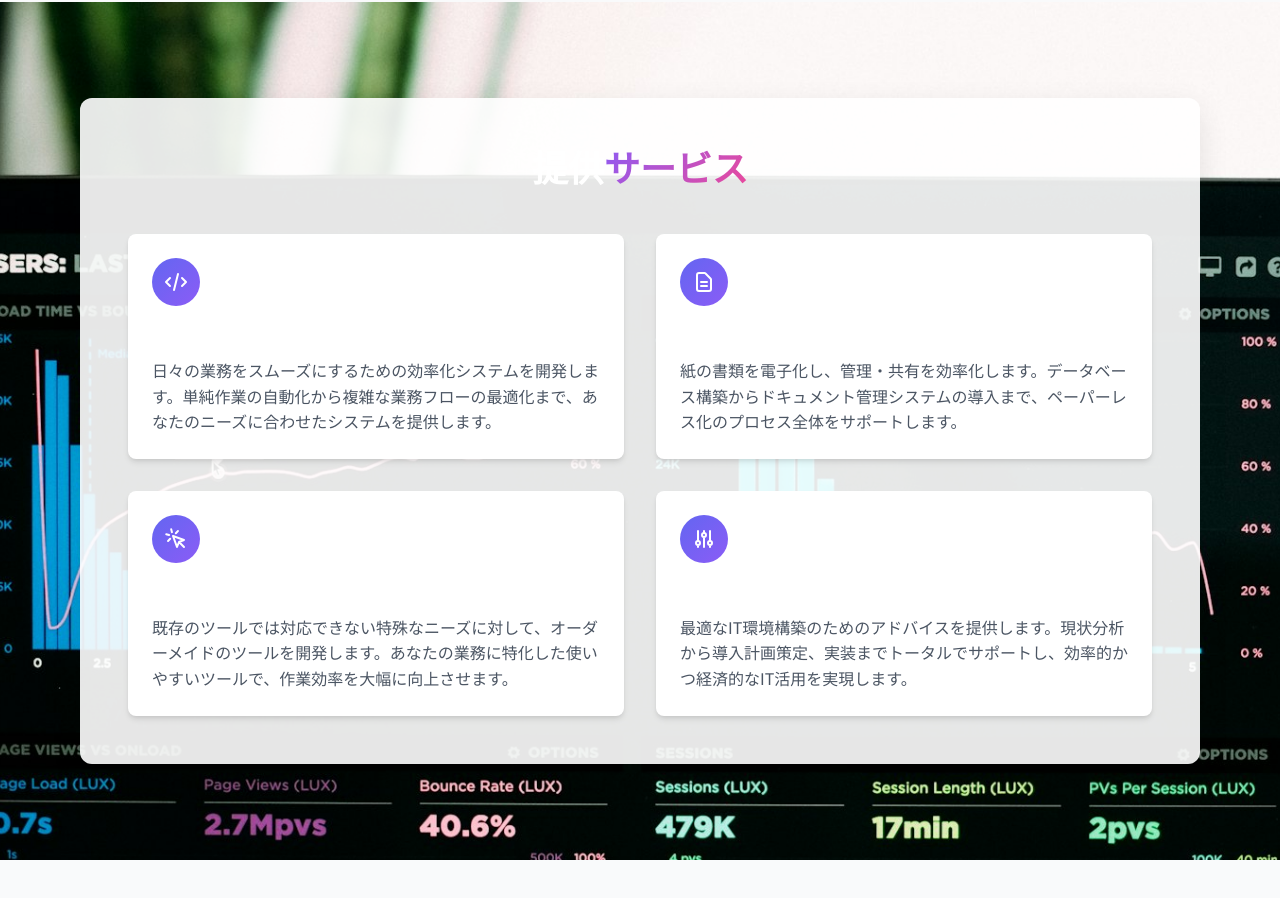
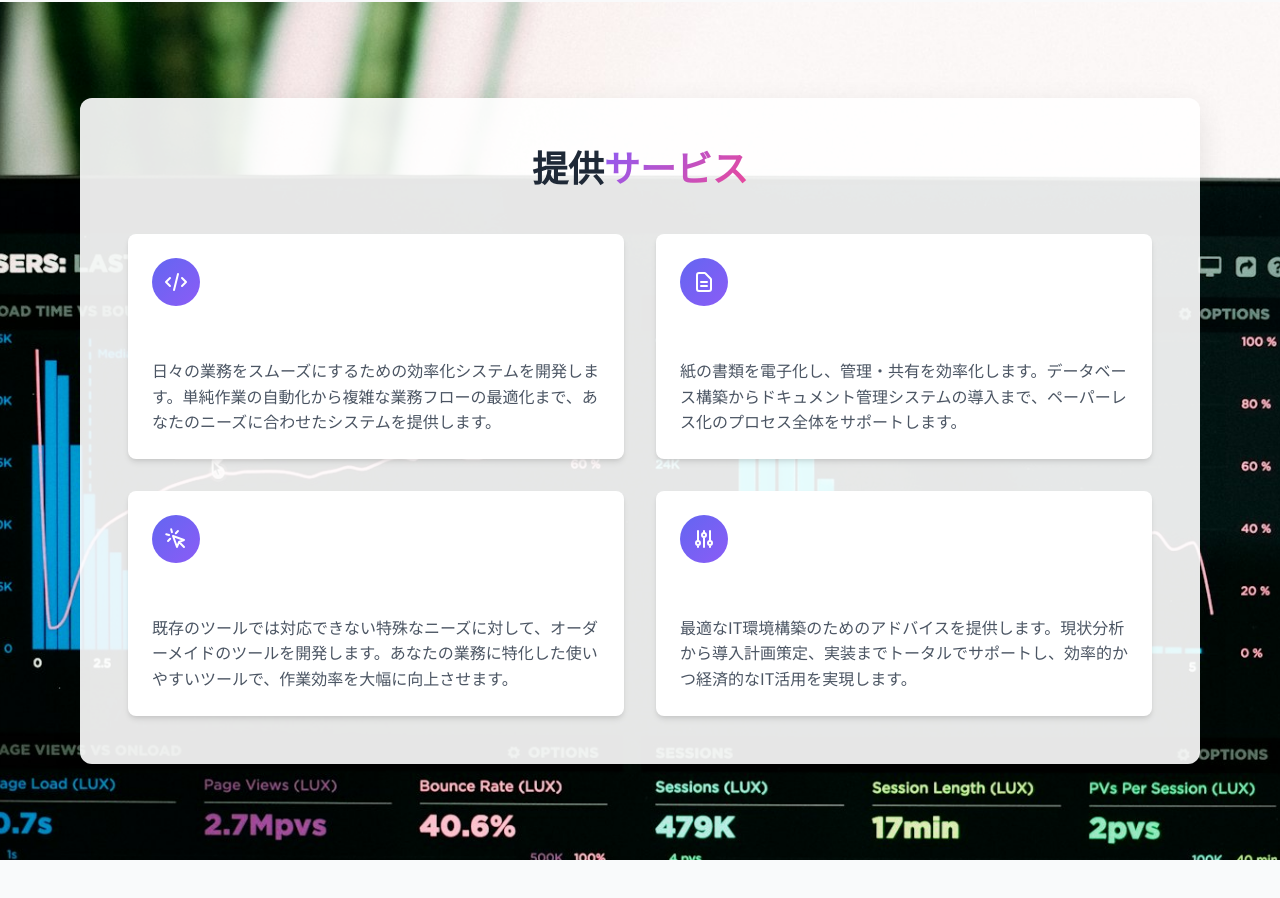
Before and after one commit to Yaten-ten/lp_yuru_support, a plain HTML site: page index.html in a window 1280 px wide. Shown: the part 1462-2360 px from the top of the page. Drawn offline with nearby package versions, Linux system fonts and the light colour scheme.

Commit message:
提供サービスのテキストカラーを修正

```diff
--- a/index.html
+++ b/index.html
@@ -272,7 +272,7 @@
         <div class="parallax-bg"></div>
         <div class="max-w-6xl mx-auto px-4">
             <div class="parallax-content p-8 md:p-12">
-                <h2 class="text-3xl md:text-4xl font-bold mb-12 text-center scroll-animation">提供<span class="accent-gradient">サービス</span></h2>
+                <h2 class="text-3xl md:text-4xl font-bold mb-12 text-center scroll-animation"><span class="text-gray-800">提供</span><span class="accent-gradient">サービス</span></h2>
 
                 <div class="grid grid-cols-1 md:grid-cols-2 gap-8 scroll-animation">
                     <div class="feature-card bg-white p-6 rounded-lg shadow-md">
```
